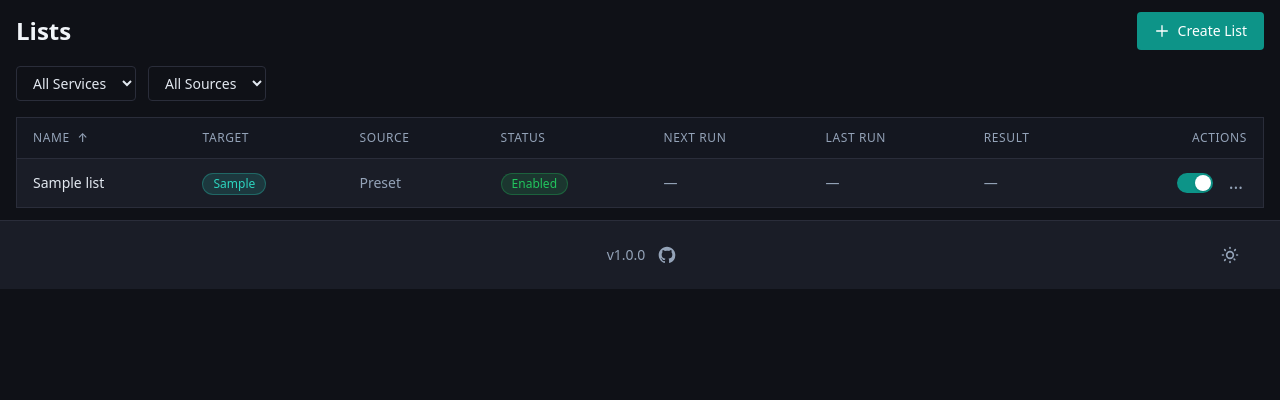
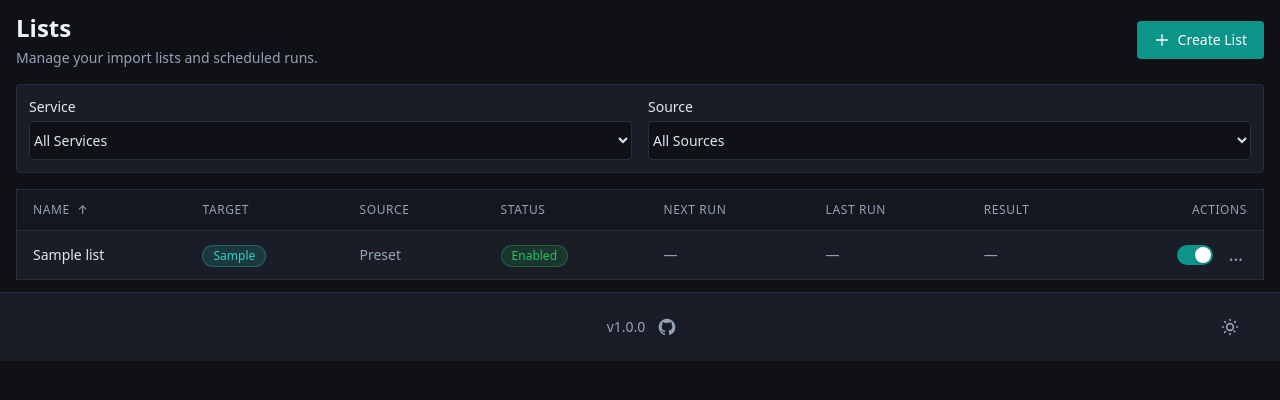
Before and after one commit to fisherd80/Listarr, a Flask app: template listarr/templates/lists.html in a window 1280 px wide. Shown: the part 65-465 px from the top of the page. Run offline with Flask 3, Linux system fonts and the light colour scheme; the template is opened without the code that fills it: values that come from a table or form of the project are taken from there, others are empty; tables that the repository leaves empty hold one stand-in row (values such as "Sample post"); parts of the project's set-up code (start-up, migrations or seed data) failed here and were passed over; some libraries are stand-ins or nearby versions.

Commit message:
fix(ui): align lists page header and filters with activity page
- Add subtitle to lists page header matching activity page structure
- Replace bare flex filters with bordered panel, labels, and full-width selects
- Hide skeleton rows by default to prevent flash before JS runs

Co-Authored-By: Claude Sonnet 4.6 <noreply@anthropic.com>

```diff
--- a/listarr/templates/lists.html
+++ b/listarr/templates/lists.html
@@ -12,7 +12,10 @@
 <div class="space-y-4">
   <!-- Page Header -->
   <div class="flex items-center justify-between">
+    <div>
       <h1 class="text-2xl font-semibold text-text-heading">Lists</h1>
+      <p class="mt-1 text-sm text-text-muted">Manage your import lists and scheduled runs.</p>
+    </div>
     <a href="{{ url_for('main.lists_create') }}"
        class="inline-flex items-center px-4 py-2 border border-transparent text-sm font-medium rounded text-white bg-primary hover:bg-primary-hover focus:outline-none focus:ring-2 focus:ring-offset-2 focus:ring-primary">
       <svg class="w-4 h-4 mr-2" fill="none" stroke="currentColor" viewBox="0 0 24 24">
@@ -24,19 +27,38 @@
 
   {% if lists %}
   <!-- Filters -->
-  <div class="flex items-center gap-3">
-    <select id="filter-service"
-            class="text-sm bg-input-bg border border-input-border text-text-base rounded-md px-3 py-1.5 focus:outline-none focus:ring-1 focus:ring-primary">
+  <div class="bg-bg-panel border border-border-subtle rounded p-3">
+    <div class="flex flex-wrap items-end gap-4">
+      <!-- Service Filter -->
+      <div class="flex-1 min-w-[200px]">
+        <label for="filter-service" class="block text-sm font-medium text-text-base mb-1">
+          Service
+        </label>
+        <select
+          id="filter-service"
+          class="block w-full rounded border border-input-border bg-input-bg text-text-base focus:border-primary focus:ring-primary text-sm py-2"
+        >
           <option value="">All Services</option>
           <option value="radarr">Radarr</option>
           <option value="sonarr">Sonarr</option>
         </select>
-    <select id="filter-type"
-            class="text-sm bg-input-bg border border-input-border text-text-base rounded-md px-3 py-1.5 focus:outline-none focus:ring-1 focus:ring-primary">
+      </div>
+
+      <!-- Source Filter -->
+      <div class="flex-1 min-w-[150px]">
+        <label for="filter-type" class="block text-sm font-medium text-text-base mb-1">
+          Source
+        </label>
+        <select
+          id="filter-type"
+          class="block w-full rounded border border-input-border bg-input-bg text-text-base focus:border-primary focus:ring-primary text-sm py-2"
+        >
           <option value="">All Sources</option>
           <option value="preset">Preset</option>
           <option value="custom">Custom</option>
         </select>
+      </div>
+    </div>
   </div>
 
   <!-- Data Table -->
@@ -79,7 +101,7 @@
         </thead>
         <tbody id="lists-tbody" class="bg-bg-panel divide-y divide-border-subtle">
           <!-- Skeleton rows -->
-          <tr class="skeleton-row">
+          <tr class="skeleton-row" style="display: none">
             <td class="px-4 py-3"><div class="animate-pulse bg-bg-hover rounded h-4 w-40"></div></td>
             <td class="px-4 py-3"><div class="animate-pulse bg-bg-hover rounded h-4 w-16"></div></td>
             <td class="px-4 py-3"><div class="animate-pulse bg-bg-hover rounded h-4 w-14"></div></td>
@@ -89,7 +111,7 @@
             <td class="px-4 py-3"><div class="animate-pulse bg-bg-hover rounded h-4 w-28"></div></td>
             <td class="px-4 py-3"><div class="animate-pulse bg-bg-hover rounded h-4 w-24 ml-auto"></div></td>
           </tr>
-          <tr class="skeleton-row">
+          <tr class="skeleton-row" style="display: none">
             <td class="px-4 py-3"><div class="animate-pulse bg-bg-hover rounded h-4 w-32"></div></td>
             <td class="px-4 py-3"><div class="animate-pulse bg-bg-hover rounded h-4 w-16"></div></td>
             <td class="px-4 py-3"><div class="animate-pulse bg-bg-hover rounded h-4 w-14"></div></td>
@@ -99,7 +121,7 @@
             <td class="px-4 py-3"><div class="animate-pulse bg-bg-hover rounded h-4 w-28"></div></td>
             <td class="px-4 py-3"><div class="animate-pulse bg-bg-hover rounded h-4 w-24 ml-auto"></div></td>
           </tr>
-          <tr class="skeleton-row">
+          <tr class="skeleton-row" style="display: none">
             <td class="px-4 py-3"><div class="animate-pulse bg-bg-hover rounded h-4 w-48"></div></td>
             <td class="px-4 py-3"><div class="animate-pulse bg-bg-hover rounded h-4 w-16"></div></td>
             <td class="px-4 py-3"><div class="animate-pulse bg-bg-hover rounded h-4 w-14"></div></td>
@@ -109,7 +131,7 @@
             <td class="px-4 py-3"><div class="animate-pulse bg-bg-hover rounded h-4 w-28"></div></td>
             <td class="px-4 py-3"><div class="animate-pulse bg-bg-hover rounded h-4 w-24 ml-auto"></div></td>
           </tr>
-          <tr class="skeleton-row">
+          <tr class="skeleton-row" style="display: none">
             <td class="px-4 py-3"><div class="animate-pulse bg-bg-hover rounded h-4 w-36"></div></td>
             <td class="px-4 py-3"><div class="animate-pulse bg-bg-hover rounded h-4 w-16"></div></td>
             <td class="px-4 py-3"><div class="animate-pulse bg-bg-hover rounded h-4 w-14"></div></td>
@@ -119,7 +141,7 @@
             <td class="px-4 py-3"><div class="animate-pulse bg-bg-hover rounded h-4 w-28"></div></td>
             <td class="px-4 py-3"><div class="animate-pulse bg-bg-hover rounded h-4 w-24 ml-auto"></div></td>
           </tr>
-          <tr class="skeleton-row">
+          <tr class="skeleton-row" style="display: none">
             <td class="px-4 py-3"><div class="animate-pulse bg-bg-hover rounded h-4 w-44"></div></td>
             <td class="px-4 py-3"><div class="animate-pulse bg-bg-hover rounded h-4 w-16"></div></td>
             <td class="px-4 py-3"><div class="animate-pulse bg-bg-hover rounded h-4 w-14"></div></td>
```
Lines whose indentation alone changed are shown as unchanged.
